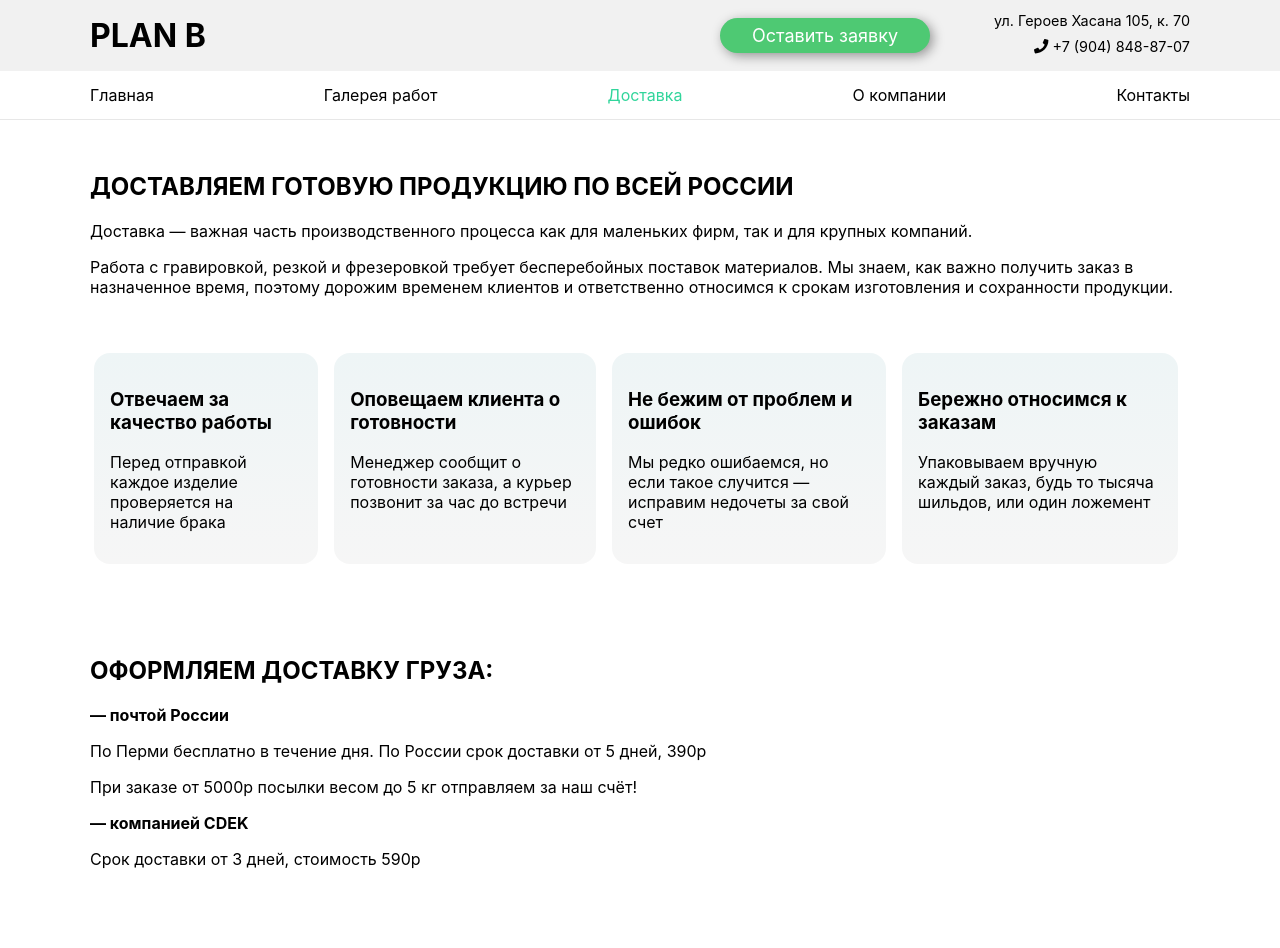
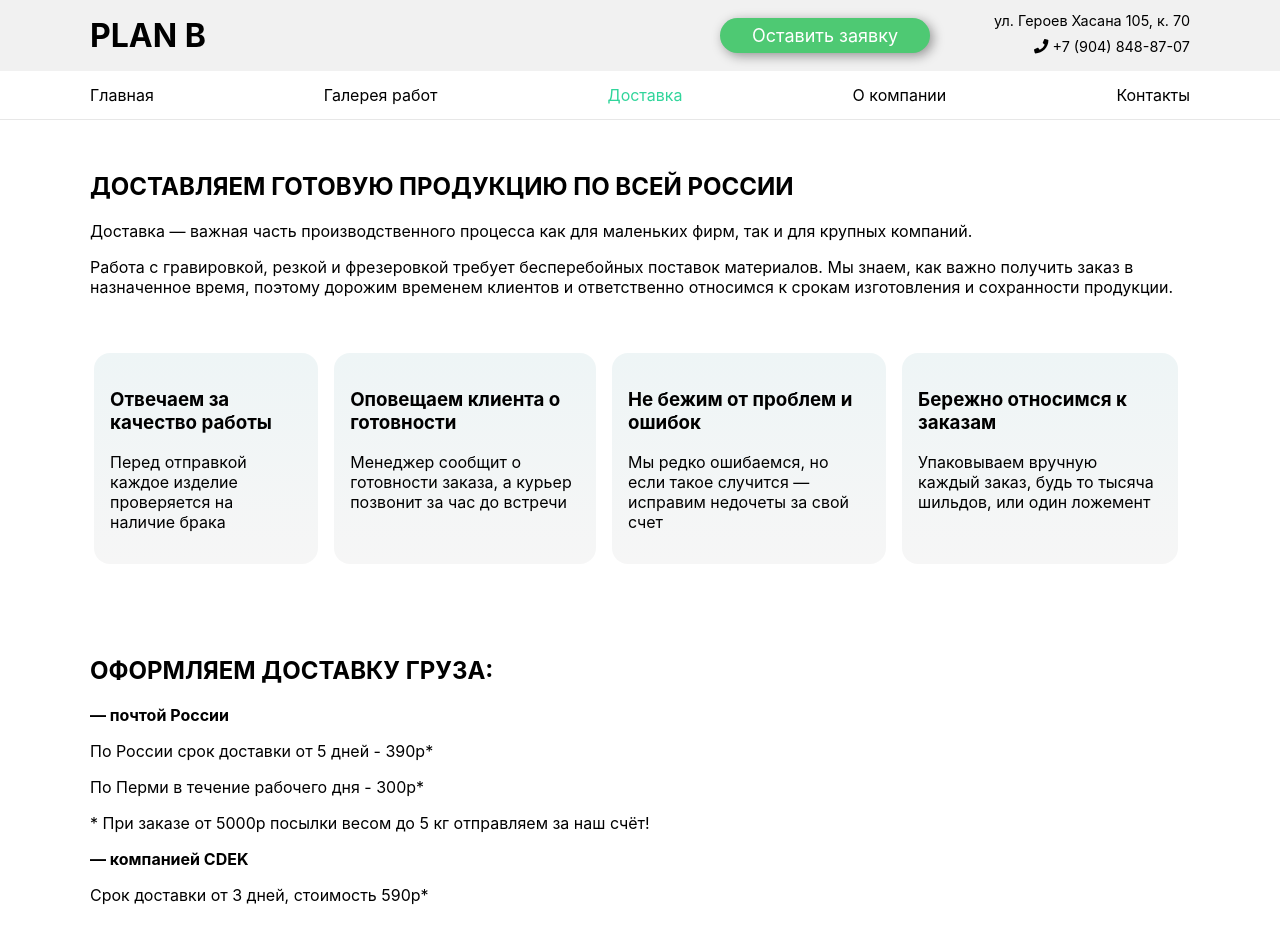
Before and after one commit to enjoythemat/plan-b, a Next.js app: page /shipping in a window 1280 px wide. Shown: the top 948 px of the page. Built offline with nearby package versions, Linux system fonts and the light colour scheme.

Commit message:
new ship info

```diff
--- a/pages/shipping.js
+++ b/pages/shipping.js
@@ -46,10 +46,11 @@ const Shipping = () => {
       <div className={styles.wrap}>
         <h2>ОФОРМЛЯЕМ ДОСТАВКУ ГРУЗА:</h2>
         <b>— почтой России</b>
-        <p>По Перми бесплатно в течение дня. По России срок доставки от 5 дней, 390р</p>
-        <p>При заказе от 5000р посылки весом до 5 кг отправляем за наш счёт!</p>
+        <p>По России срок доставки от 5 дней - 390р*</p>
+        <p>По Перми в течение рабочего дня - 300р*</p>
+        <p>* При заказе от 5000р посылки весом до 5 кг отправляем за наш счёт!</p>
         <b>— компанией CDEK</b>
-        <p>Срок доставки от 3 дней, стоимость 590р</p>
+        <p>Срок доставки от 3 дней, стоимость 590р*</p>
 
         <div className={styles.img}>
           <Image src={ship} width={647} height={324} />
```
